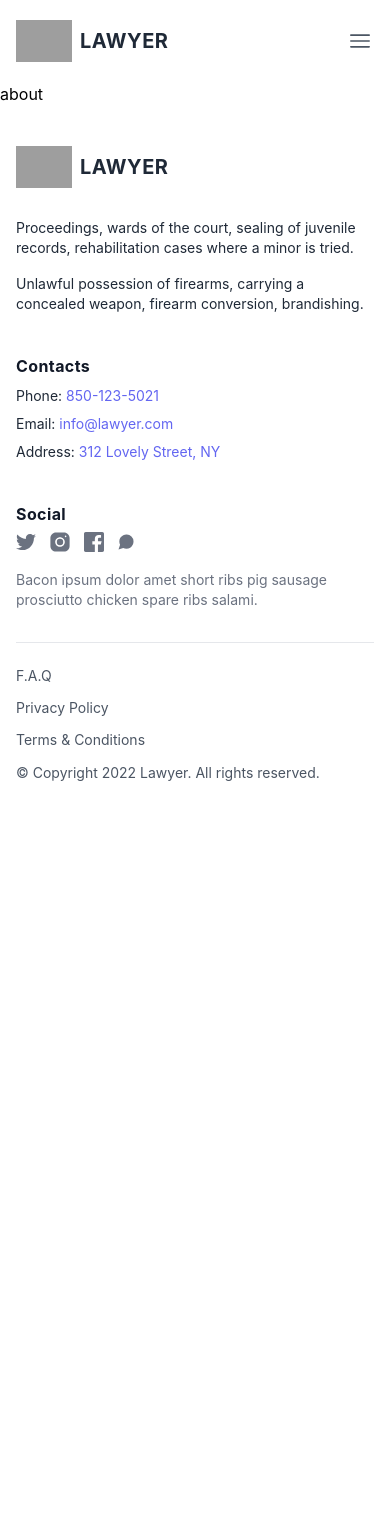
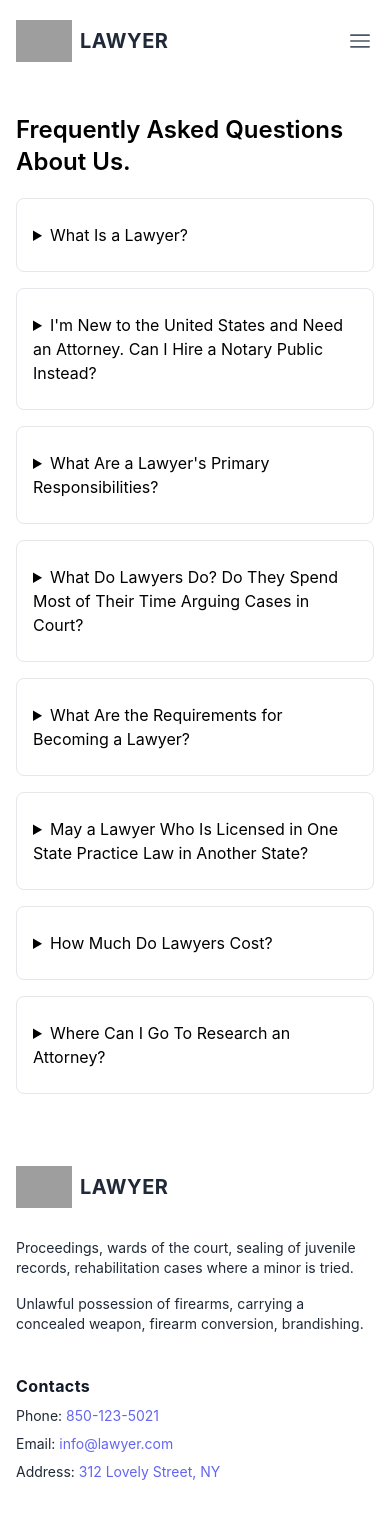
Before and after one commit to chanchal26/Lawyer-Client, a React (Create React App) app: page /about in a window 390 px wide. Shown: the top 1525 px of the page. Before the commit the page ends 844 px from the top, so only its background shows below. Built offline with nearby package versions, Linux system fonts and the light colour scheme; no server answers; grey boxes are pictures that could not be loaded.

Commit message:
about us section finished

```diff
--- a/src/Components/About.jsx
+++ b/src/Components/About.jsx
@@ -5,7 +5,46 @@ const About = () => {
     return (
         <div>
 
-            <h2>about</h2>
+            <section className="dark:bg-gray-800 dark:text-gray-100">
+                <div className="container flex flex-col justify-center px-4 py-8 mx-auto md:p-8">
+                    <h2 className="mb-5 text-2xl font-semibold sm:text-4xl">Frequently Asked Questions About Us.</h2>
+                    <div className="space-y-4">
+                        <details className="w-full border rounded-lg">
+                            <summary className="px-4 py-6 focus:outline-none focus-visible:ring-violet-400">What Is a Lawyer?</summary>
+                            <p className="px-4 py-6 pt-0 ml-4 -mt-4 dark:text-gray-400">A lawyer provides legal advice and counsel on behalf of someone involved in a legal dispute or legal issue. Also called attorneys or counselors, lawyers typically represent people before a governing body (such as a court) by conducting legal research, gathering relevant documents and witnesses, drafting written briefs, and presenting oral arguments. </p>
+                        </details>
+                        <details className="w-full border rounded-lg">
+                            <summary className="px-4 py-6 focus:outline-none focus-visible:ring-violet-400">I'm New to the United States and Need an Attorney. Can I Hire a Notary Public Instead?</summary>
+                            <p className="px-4 py-6 pt-0 ml-4 -mt-4 dark:text-gray-400">While some other countries use the terms "notary public" and "lawyer" interchangeably, that is not the case in the United States. Here, notary publics are commissioned by their state of residence to witness and authenticate signatures on legally binding documents. They do not advise on legal matters or otherwise practice law, although some lawyers also are notary publics.</p>
+                        </details>
+                        <details className="w-full border rounded-lg">
+                            <summary className="px-4 py-6 focus:outline-none focus-visible:ring-violet-400">What Are a Lawyer's Primary Responsibilities?</summary>
+                            <p className="px-4 py-6 pt-0 ml-4 -mt-4 dark:text-gray-400">Under a state's bar admission, lawyers must uphold the law and protect the rights of their clients. In addition to actually knowing the law, particularly within their practice area, an attorney must communicate clearly with their clients, work competently to resolve their clients' needs, and be ethical in performing their duties.</p>
+                        </details>
+                        <details className="w-full border rounded-lg">
+                            <summary className="px-4 py-6 focus:outline-none focus-visible:ring-violet-400">What Do Lawyers Do? Do They Spend Most of Their Time Arguing Cases in Court?</summary>
+                            <p className="px-4 py-6 pt-0 ml-4 -mt-4 dark:text-gray-400">The practice of law is more than just appearing in court on behalf of a client. While many lawyers argue cases before judges, there are just as many lawyers who never step foot in a courtroom. But whether in or out of court, lawyers spend a great deal of time in an office handling a variety of tasks related to their clients' cases, such as researching new developments in the law, preparing legal documents, and giving legal advice.</p>
+                        </details>
+                        <details className="w-full border rounded-lg">
+                            <summary className="px-4 py-6 focus:outline-none focus-visible:ring-violet-400">What Are the Requirements for Becoming a Lawyer?</summary>
+                            <p className="px-4 py-6 pt-0 ml-4 -mt-4 dark:text-gray-400">People who hope to become lawyers must first complete special training and meet other professional requirements. Although each state has its own standards for licensing attorneys, most states require hopeful lawyers to obtain an undergraduate degree and then graduate from an accredited law school. Once the formal education is complete, they must also take and pass the state's bar examination (a rigid test of knowledge in all fields of law), submit to an investigation into their moral character and fitness to practice law, and be sworn in by their state's supreme court.</p>
+                        </details>
+                        <details className="w-full border rounded-lg">
+                            <summary className="px-4 py-6 focus:outline-none focus-visible:ring-violet-400">May a Lawyer Who Is Licensed in One State Practice Law in Another State?</summary>
+                            <p className="px-4 py-6 pt-0 ml-4 -mt-4 dark:text-gray-400">No. Lawyers must comply with a state's bar admission requirements to practice law in that state. However, some states allow out-of-state attorneys to practice law if they have a certain amount of legal experience and receive approval from the state's highest court. Sometimes attorneys may participate in specific cases in states where they lack a license to do so, referred to as a "pro hac vice" (or "for this one particular occasion") appearance.</p>
+                        </details>
+                        <details className="w-full border rounded-lg">
+                            <summary className="px-4 py-6 focus:outline-none focus-visible:ring-violet-400">How Much Do Lawyers Cost?</summary>
+                            <p className="px-4 py-6 pt-0 ml-4 -mt-4 dark:text-gray-400">It depends. Attorneys typically charge by the hour, based on their level of experience and other factors, but sometimes they charge a flat fee for certain transactions. While a one- or two-hour visit might cost a few hundred dollars (sometimes the first consultation is free), an ongoing legal dispute or issue can cost thousands or tens of thousands of dollars. On the other hand, some personal injury attorneys don't collect a dime unless you win your case.</p>
+                        </details>
+                        <details className="w-full border rounded-lg">
+                            <summary className="px-4 py-6 focus:outline-none focus-visible:ring-violet-400">Where Can I Go To Research an Attorney?</summary>
+                            <p className="px-4 py-6 pt-0 ml-4 -mt-4 dark:text-gray-400">You can check if a lawyer has been disciplined by checking with the state disciplinary organization, often through a state's bar association website.</p>
+                        </details>
+                    </div>
+                </div>
+            </section>
+
             <Helmet>
                 <title>About</title>
             </Helmet>
--- a/src/Components/AddService.jsx
+++ b/src/Components/AddService.jsx
@@ -13,7 +13,7 @@ const AddService = () => {
             img: e.target.url.value,
             details: e.target.details.value
         }
-        fetch('http://localhost:5000/services', {
+        fetch('https://lawyer-server-theta.vercel.app/services', {
             method: 'POST',
             headers: {
                 'content-type': 'application/json'
--- a/src/Components/EditReview.jsx
+++ b/src/Components/EditReview.jsx
@@ -11,7 +11,7 @@ const EditReview = () => {
     const navigate = useNavigate()
 
     useEffect(() => {
-        fetch(`http://localhost:5000/reviews/${id}`)
+        fetch(`https://lawyer-server-theta.vercel.app/reviews/${id}`)
             .then(res => res.json())
             .then(data => {
                 if (data.success) {
@@ -36,7 +36,7 @@ const EditReview = () => {
             rating: e.target.rating.value,
             message: e.target.message.value
         }
-        fetch(`http://localhost:5000/reviews/${id}`, {
+        fetch(`https://lawyer-server-theta.vercel.app/reviews/${id}`, {
             method: "PATCH",
             headers: {
                 "content-type": "application/json"
--- a/src/Components/Home/Home.jsx
+++ b/src/Components/Home/Home.jsx
@@ -32,6 +32,7 @@ const Home = () => {
                                                 <div className="flex-1">
                                                     <Link href="#" className="block mt-2">
                                                         <p className="text-xl font-bold text-neutral-600">{service.name}</p>
+                                                        <Link to='/pricing' className='text-indigo-500 text-lg'>Pricing</Link>
                                                         <p className="mt-3 text-base text-gray-500">{service.details.slice(0, 250) + '...'}</p>
                                                     </Link>
                                                 </div>
--- a/src/Components/Reviews.jsx
+++ b/src/Components/Reviews.jsx
@@ -11,7 +11,7 @@ const Reviews = () => {
 
 
     useEffect(() => {
-        fetch('http://localhost:5000/reviews')
+        fetch('https://lawyer-server-theta.vercel.app/reviews')
             .then(res => res.json())
             .then(data => {
                 if (data.success) {
@@ -31,7 +31,7 @@ const Reviews = () => {
     }, [refresh]);
 
     const handleDelete = (id) => {
-        fetch(`http://localhost:5000/reviews/${id}`, {
+        fetch(`https://lawyer-server-theta.vercel.app/reviews/${id}`, {
             method: 'DELETE'
         }).then(res => res.json())
             .then(data => {
```
Also changed, not shown: public/index.html (+5 -5 lines), src/Components/SingleService.jsx (+5 -4 lines), src/Routes/Routes.jsx (+4 -4 lines), firebase.json (added), 1 other file (tests, documents, lock files or other folders).
